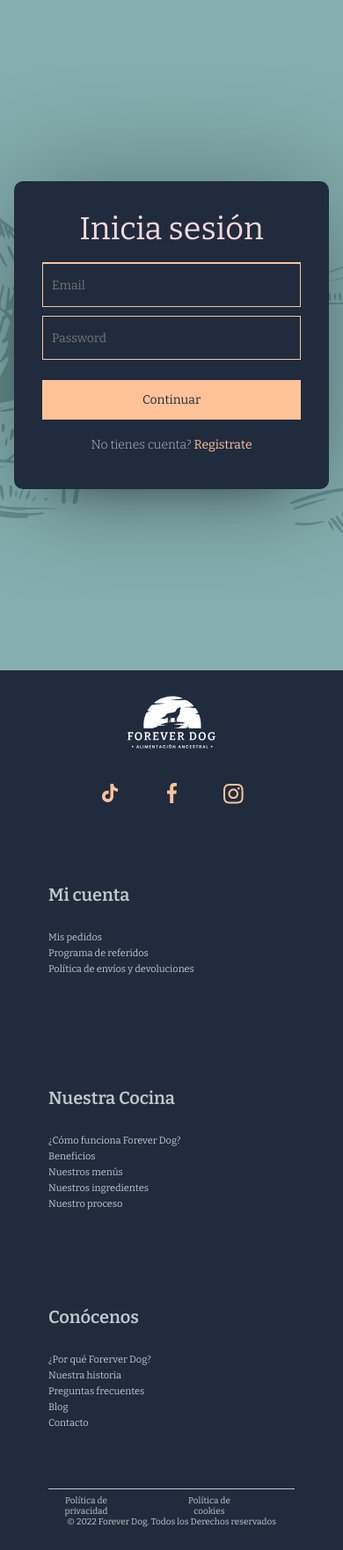
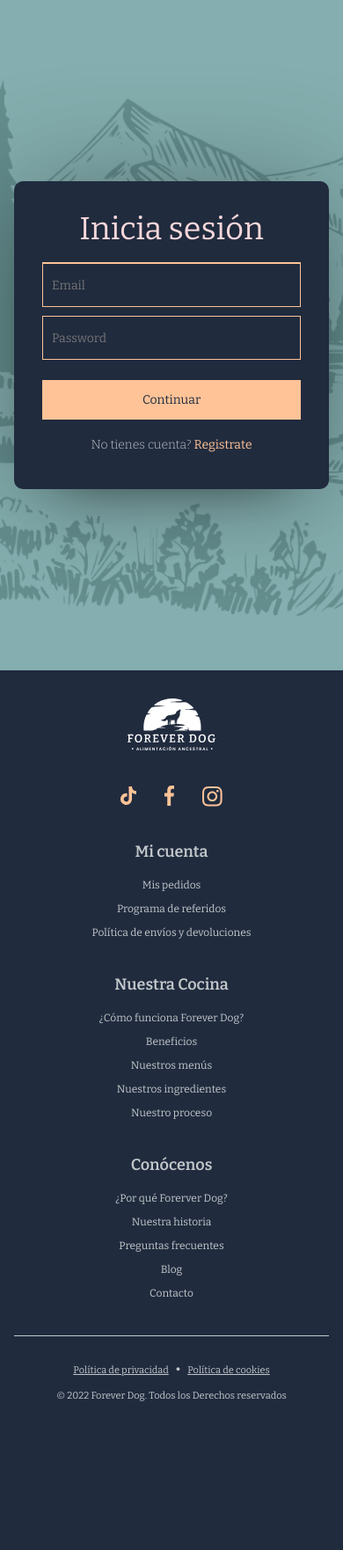
Before and after one commit to andsoler11/tuco-app, a Django app: page / in a window 390 px wide. Shown: the part 82-1844 px from the top of the page at 88% size. After the commit the page ends 1675 px from the top, so only its background shows below. Run offline with Django 4.2, Linux system fonts and the light colour scheme; some libraries are stand-ins or nearby versions.

Commit message:
responsive styles for the footer

```diff
--- a/static/styles/footer.css
+++ b/static/styles/footer.css
@@ -1,10 +1,8 @@
 .footer-container {
     background-color: #202B3E;
     color: #c2c7ca;
-    padding: 20px;
     text-align: center;
     width: 100%;
-    height: 410px;
     display: flex;
     justify-content: center;
     align-items: center;
@@ -12,221 +10,184 @@
 
 .footer-container_box {
     display: flex;
-    justify-content: space-between;
+    justify-content: center;
     align-items: center;
-    flex-direction: column;
-    width: 80%;
-    height: 100%;
+    flex-direction: row;
+    flex-wrap: wrap;
+    width: calc(100vw - (var(--base-space) * 10));
 }
 
 .footer_image_container {
-    width: 100px;
-    height: 100px;
     display: flex;
     justify-content: center;
     align-items: center;
-    margin-bottom: 30px;
-}
-
-.footer_image_container img {
-    width: 100%;
-    height: 100%;
+    margin: calc(var(--base-space) * 5) auto calc(var(--base-space) * 6);
+    flex-grow: 1;
+    flex-basis: 100%;
 }
 
 .footer_media_image_container {
-    width: 50px;
-    height: 50px;
+    align-items: center;
     display: flex;
-    justify-content: center;
-    align-items: center;
-    margin-bottom: 30px;
+    flex-grow: 0;
+    flex-basis: 20%;
+    justify-content: space-evenly;
+    margin-bottom: calc(var(--base-space) * 6);
 }
 
 .footer_media_image_container a {
     display: flex;
     justify-content: center;
     align-items: center;
-    margin: 0 10px 20px 10px;
-}
-
-
-.footer_media_image_container img {
-    width: 100%;
-    height: 100%;
-    margin: 0px 25px;
+    margin: 0 calc(var(--base-space) * 2);
 }
 
 .footer_links_account_container {
-    width: 60%;
-    height: 100%;
+    align-items: flex-start;
     display: flex;
-    justify-content: center;
-    align-items: center;
+    flex-basis: 100%;
     flex-direction: row;
+    flex-grow: 1;
+    justify-content: space-evenly;
+    margin-bottom: calc(var(--base-space) * 8);
     position: relative;
-    left: 60px;
 }
 
 .footer_links_account_data {
-    width: 100%;
-    height: 100%;
     display: flex;
-    justify-content: flex-start;
-    /* align-items: flex-start; */
+    align-items: flex-start;
     flex-direction: column;
     text-align: start;
 }
 
 .footer_links_account_data h3 {
-    margin-bottom: 30px;
-    width: 100%;
+    margin-bottom: calc(var(--base-space) * 4);
     font-size: 20px;
     font-weight: 600;
 }
 
 .footer_links_account_data ul {
+    display: flex;
+    flex-direction: column;
+    list-style: none;
+    text-decoration: none;
     width: 100%;
-    text-decoration: none;
-    list-style: none;
+}
+
+.footer_links_account_data ul li {
+    margin-bottom: var(--base-space);
 }
 
 .footer_links_account_data ul li a {
     color: #c2c7ca;
-    text-decoration: none;
-    margin-bottom: 5px;
-    display: block;
-    font-size: 11px;
+    font-size: 12px;
 }
 
 .footer_links_account_data ul li a:hover {
     color: #FFC397;
+    text-decoration: underline;
 }
 
-
 .footer_bottom {
-    width: 100%;
-    height: 50px;
+    align-items: center;
+    border-top: 1px solid #c2c7ca;
     display: flex;
-    justify-content: center;
-    align-items: center;
     flex-direction: row;
-    border-top: 1px solid #c2c7ca;
-    margin-top: 10px;
-    padding: 10px 0px;
+    flex-grow: 1;
+    font-size: 11px;
+    justify-content: space-between;
+    padding: calc(var(--base-space) * 4) 0;
 }
 
-.footer_bottom__left {
-    width: 100%;
-    height: 100%;
-    display: flex;
-    justify-content: flex-start;
-    align-items: center;
-    flex-direction: row;
+.footer_bottom a {
+    color: #c2c7ca;
+    text-decoration: underline;
 }
 
-.footer_bottom_text {
-    color: #c2c7ca;
-    font-size: 10px;
+.footer_bottom__left span {
+    font-size: 9px;
+    margin: 0 var(--base-space);
 }
 
-.footer_bottom__left__text {
-    margin-right: 60px;
+@media screen and (max-width: 992px) {
+    .footer-container_box {
+        width: calc(100vw - (var(--base-space) * 4));
+    }
+
+    .footer_image_container {
+        margin: calc(var(--base-space) * 4) auto calc(var(--base-space) * 5);
+    }
+
+    .footer_media_image_container {
+        margin-bottom: calc(var(--base-space) * 5);
+    }
+
+    .footer_links_account_data h3 {
+        margin-bottom: calc(var(--base-space) * 3);
+    }
+
+    .footer_links_account_container {
+        margin-bottom: calc(var(--base-space) * 6);
+    }
+
+    .footer_bottom {
+        padding: calc(var(--base-space) * 3) 0;
+    }
 }
 
-
-.footer_bottom__right {
-    width: 100%;
-    height: 100%;
-    display: flex;
-    justify-content: flex-end;
-    align-items: center;
-    flex-direction: row;
-}
-
-
-@media screen and (max-width: 800px) {
-    .footer-container {
-        height: 1000px;
-    }
+@media screen and (max-width: 576px) {
     .footer-container_box {
         flex-direction: column;
+        width: calc(100vw - (var(--base-space) * 4));
     }
+
     .footer_links_account_container {
+        align-items: center;
+        margin-bottom: 0;
+        flex-direction: row;
         width: 100%;
-        height: 100%;
-        display: flex;
-        justify-content: center;
+        flex-wrap: wrap;
+    }
+
+    .footer_links_account_data {
         align-items: center;
-        flex-direction: column;
-        position: relative;
-        left: 0px;
+        flex-basis: 100%;
+        flex-grow: 1;
+        margin-bottom: calc(var(--base-space) * 4);
+        text-align: center;
     }
-    .footer_links_account_data {
-        width: 100%;
-        height: 100%;
-        display: flex;
-        justify-content: center;
-        /* align-items: flex-start; */
-        flex-direction: column;
-        text-align: start;
+
+    .footer_links_account_data h3 {
+        font-size: 18px;
+        margin-bottom: calc(var(--base-space) * 2);
     }
-    .footer_links_account_data h3 {
-        margin-bottom: 30px;
-        width: 100%;
-        font-size: 20px;
-        font-weight: 600;
+
+    .footer_image_container {
+        margin: calc(var(--base-space) * 4) auto calc(var(--base-space) * 5);
     }
-    .footer_links_account_data ul {
-        width: 100%;
-        text-decoration: none;
-        list-style: none;
-    }
-    .footer_links_account_data ul li a {
-        color: #c2c7ca;
-        text-decoration: none;
-        margin-bottom: 5px;
-        display: block;
-        font-size: 11px;
-    }
+
     .footer_links_account_data ul li a:hover {
         color: #FFC397;
     }
+
     .footer_bottom {
-        width: 100%;
-        height: 50px;
-        display: flex;
-        justify-content: center;
-        align-items: center;
-        flex-direction: column;
-        border-top: 1px solid #c2c7ca;
-        margin-top: 10px;
-        padding: 10px 0px;
-    }
-    .footer_bottom__left {
-        width: 100%;
-        height: 100%;
-        display: flex;
-        justify-content: center;
-        align-items: center;
-        flex-direction: row;
-    }
-    .footer_bottom_text {
-        color: #c2c7ca;
-        font-size: 10px;
-    }
-    .footer_bottom__left__text {
-        margin-right: 60px;
-    }
-    .footer_bottom__right {
-        width: 100%;
-        height: 100%;
-        display: flex;
-        justify-content: center;
-        align-items: center;
-        flex-direction: row;
+        flex-wrap: wrap;
+        padding: calc(var(--base-space) * 4) 0;
     }
 
-    .footer_media_image_container {
-        margin-bottom: unset;
+    .footer_bottom__left {
+        margin-bottom: calc(var(--base-space) * 2);
+    }
+
+    .footer_bottom__left,
+    .footer_bottom__right {
+        display: flex;
+        flex-direction: column;
+        flex-grow: 1;
+    }
+
+    .footer_bottom__left {
+        flex-direction: row;
+        justify-content: center;
     }
 }
--- a/static/styles/main.css
+++ b/static/styles/main.css
@@ -12,7 +12,7 @@
     background-color: #84AEAF;
     background-image: url(../images/main_container_background.png);
     background-repeat: no-repeat;
-    background-size: inherit;
+    background-size: cover;
     background-position: center;
     display: flex;
     flex-direction: column;
@@ -194,6 +194,8 @@ form .name-details .field:last-child {
  */
 @media screen and (max-width: 992px) {
     .main_container {
+        background-size: auto 65%;
+        background-position: center center;
         min-height: calc(100vh - var(--header-height-mobile));
         padding: calc(var(--base-space) * 4) 0;
     }
@@ -220,6 +222,8 @@ form .name-details .field:last-child {
 
 @media screen and (max-width: 576px) {
     .main_container {
+        background-size: auto 80%;
+        background-position: 11% 60%;
         padding: calc(var(--base-space) * 3) 0;
     }
 
--- a/static/styles/nav-bar.css
+++ b/static/styles/nav-bar.css
@@ -29,11 +29,6 @@
     height: 100%;
 }
 
-.homepage_header__nav {
-    flex-grow: 1;
-    margin: 0 calc(var(--base-space) * 7);
-}
-
 .homepage_header__nav,
 .homepage_header__social {
     align-items: center;
@@ -41,6 +36,12 @@
     flex-direction: row;
     justify-content: space-between;
     list-style: none;
+}
+
+.homepage_header__nav {
+    flex-grow: 1;
+    justify-content: space-evenly;
+    margin: 0;
 }
 
 .homepage_header__nav__item{
--- a/templates/footer.html
+++ b/templates/footer.html
@@ -1,10 +1,9 @@
 {% load static %}
-
 
 <div class="footer-container">
     <div class="footer-container_box">
         <div class="footer_image_container">
-            <img src="{% static 'images/main_logo.svg' %}" alt="logo" class="footer_image">
+            <img src="{% static 'images/main_logo.svg' %}" alt="Forever Dog logo" width="100" class="footer_image">
         </div>
 
         <div class="footer_media_image_container">
@@ -48,14 +47,12 @@
 
         <div class="footer_bottom">
             <div class="footer_bottom__left">
-                <p class="footer_bottom__left__text footer_bottom_text">Política de privacidad</p>
-                <p class="footer_bottom__left__text footer_bottom_text">Política de cookies</p>
+                <a href="#">Política de privacidad</a> <span>●</span> <a href="#">Política de cookies</a>
             </div>
 
             <div class="footer_bottom__right">
-                <p class="footer_bottom__right__text footer_bottom_text">©  2022  Forever Dog. Todos los Derechos reservados</p>
+                <p>©  2022  Forever Dog. Todos los Derechos reservados</p>
             </div>
-
         </div>
     </div>
 </div>
--- a/templates/main.html
+++ b/templates/main.html
@@ -19,7 +19,7 @@
     <link rel="stylesheet" href="{% static 'styles/footer.css' %}" />
     <link rel="stylesheet" href="{% static 'styles/menus.css' %}" />
     <script src="https://kit.fontawesome.com/1ce4185475.js" crossorigin="anonymous"></script>
-    <title>{{page.capitalize}} - Forever Dog</title>
+    <title>{{page.capitalize}} - Forever Dog ©</title>
 </head>
 <body>
     {% include 'nav-bar.html' %}
```
